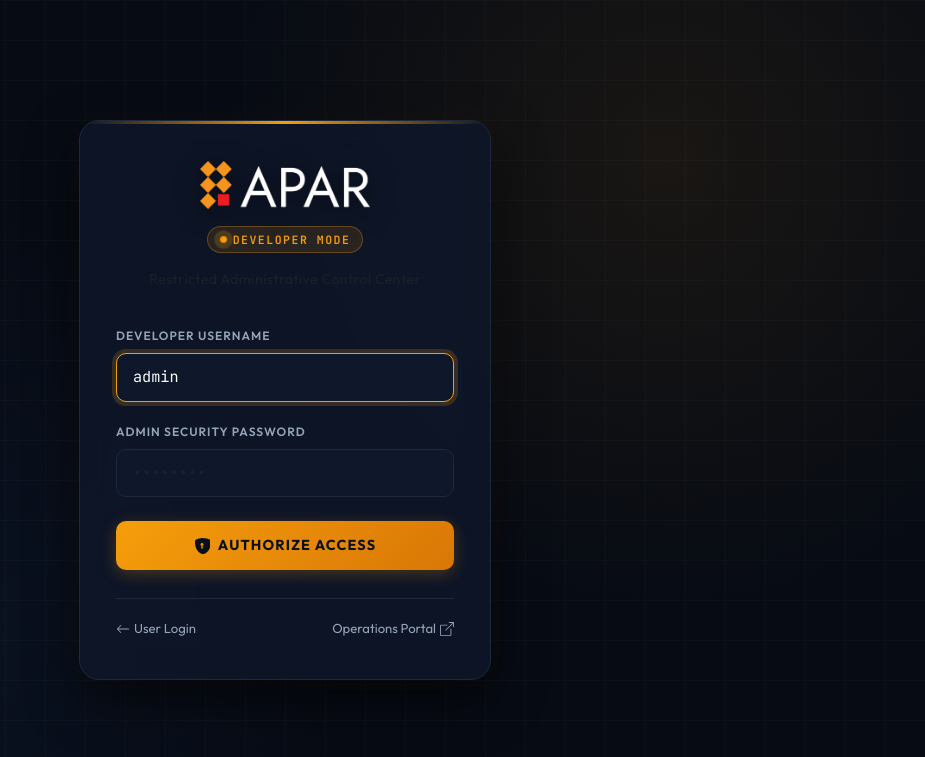
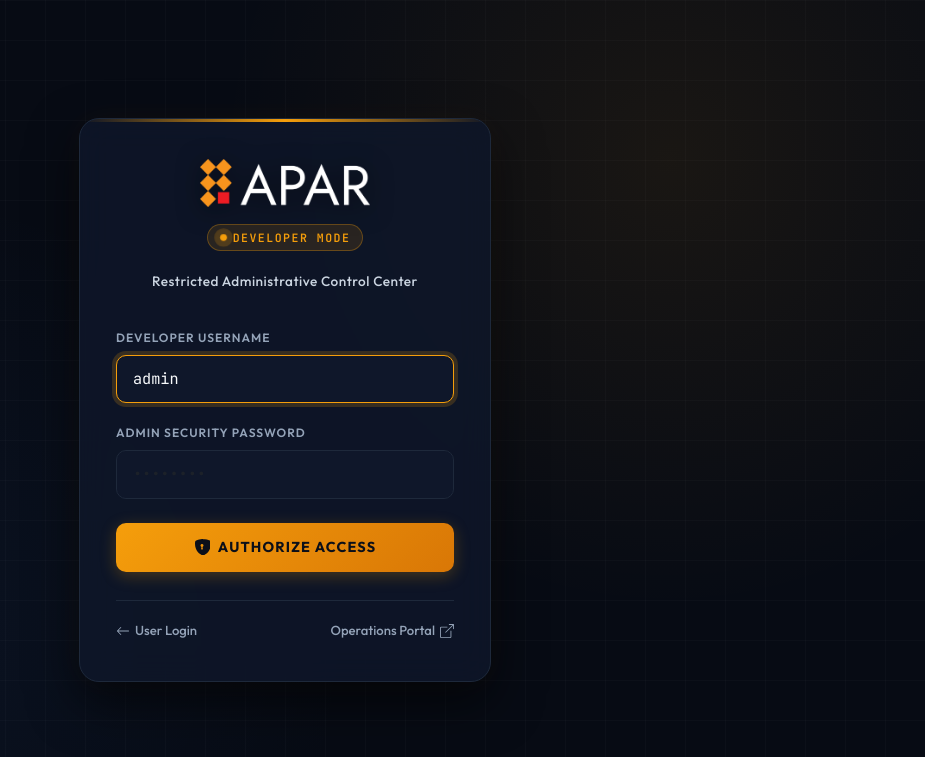
Before and after one commit to RamManth/apar-oil-sampling-monitoring-system, a Flask app: page /developer in a window 1280 px wide. Shown: the top 757 px of the page, without its empty margins (355-1280 px from the left). Run offline with Flask 2, Linux system fonts and the light colour scheme.

Commit message:
fix: Improve visibility and contrast of Restricted Administrative Control Center subtitle

```diff
--- a/templates/developer_login.html
+++ b/templates/developer_login.html
@@ -115,6 +115,18 @@
             filter: drop-shadow(0 4px 12px rgba(0, 0, 0, 0.5));
         }
 
+        .brand-subtitle {
+            color: #cbd5e1 !important;
+            font-size: 0.85rem;
+            font-weight: 500;
+            letter-spacing: 0.5px;
+            margin-top: 0.25rem;
+        }
+
+        .text-muted {
+            color: #94a3b8 !important;
+        }
+
         .form-label {
             font-weight: 600;
             font-size: 0.75rem;
@@ -202,12 +214,13 @@
         }
 
         .nav-links a {
-            color: var(--text-muted);
+            color: #94a3b8;
             text-decoration: none;
-            transition: color 0.2s ease;
+            transition: all 0.2s ease;
             display: inline-flex;
             align-items: center;
-            gap: 4px;
+            gap: 5px;
+            font-weight: 500;
         }
 
         .nav-links a:hover {
@@ -225,7 +238,7 @@
                         <span class="pulse-dot"></span> Developer Mode
                     </div>
                 </div>
-                <div class="text-muted small" style="letter-spacing: 0.5px;">Restricted Administrative Control Center</div>
+                <div class="brand-subtitle">Restricted Administrative Control Center</div>
             </div>
 
             <!-- Flash messages -->
```
